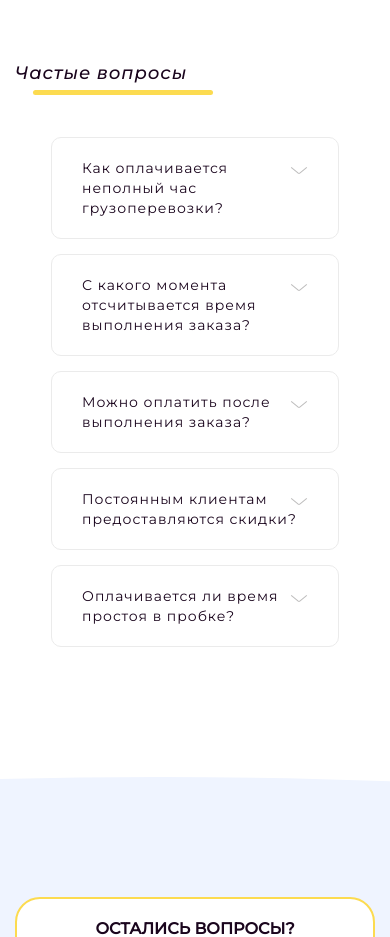
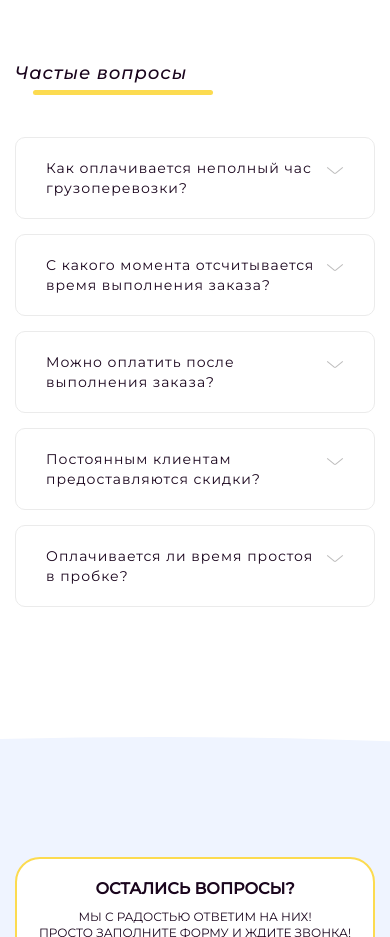
Before and after one commit to NikitaML/Perevozkin, a plain HTML site: page index.html in a window 390 px wide. Shown: the part 3740-4677 px from the top of the page. Drawn offline with nearby package versions, Linux system fonts and the light colour scheme.

Commit message:
Update style.css

```diff
--- a/css/style.css
+++ b/css/style.css
@@ -1886,9 +1886,10 @@ ul {
 
   }
   .accordeon__item {
-    max-width: 80%;
-  }
-  .accordeon__question--item {
+    max-width: 100%;
+  }
+  .accordeon__question--item
+  {margin-right:20px;
     font-size: 14px;
     line-height: 20px;
   }
```
